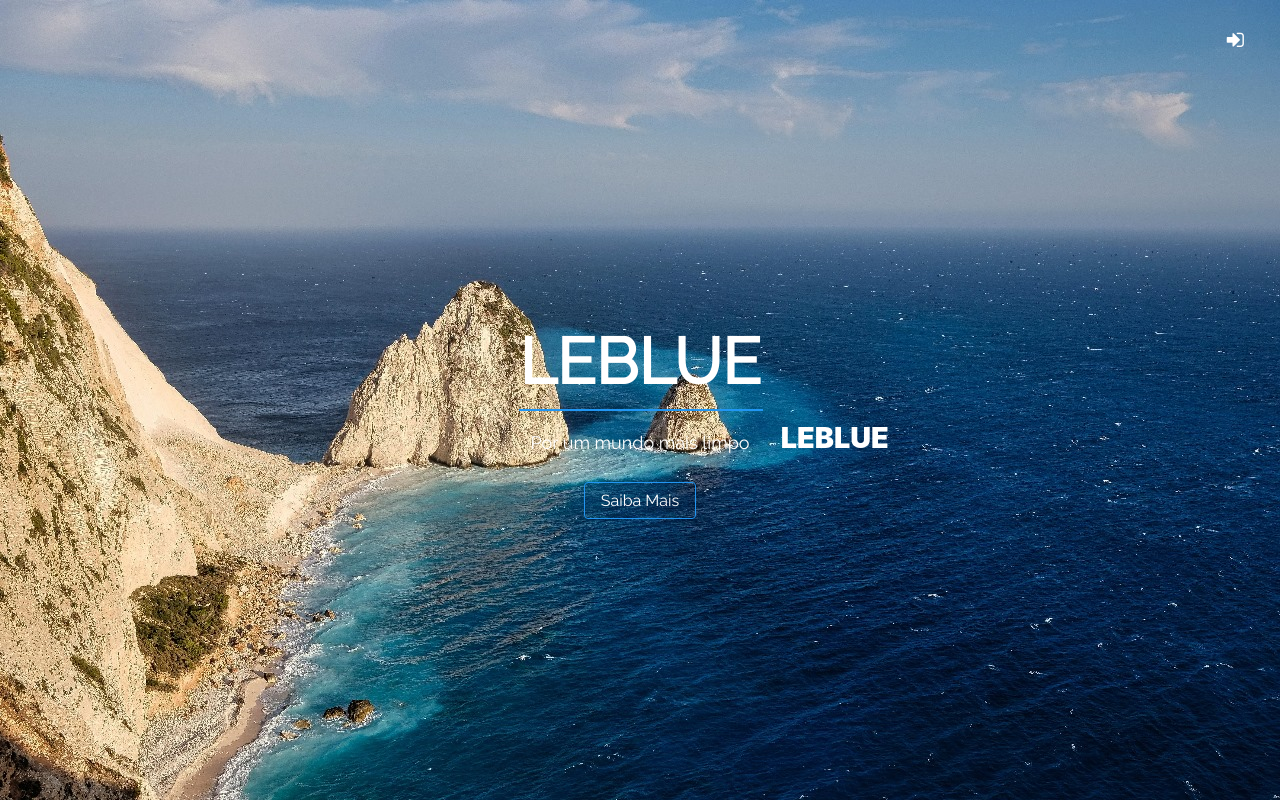
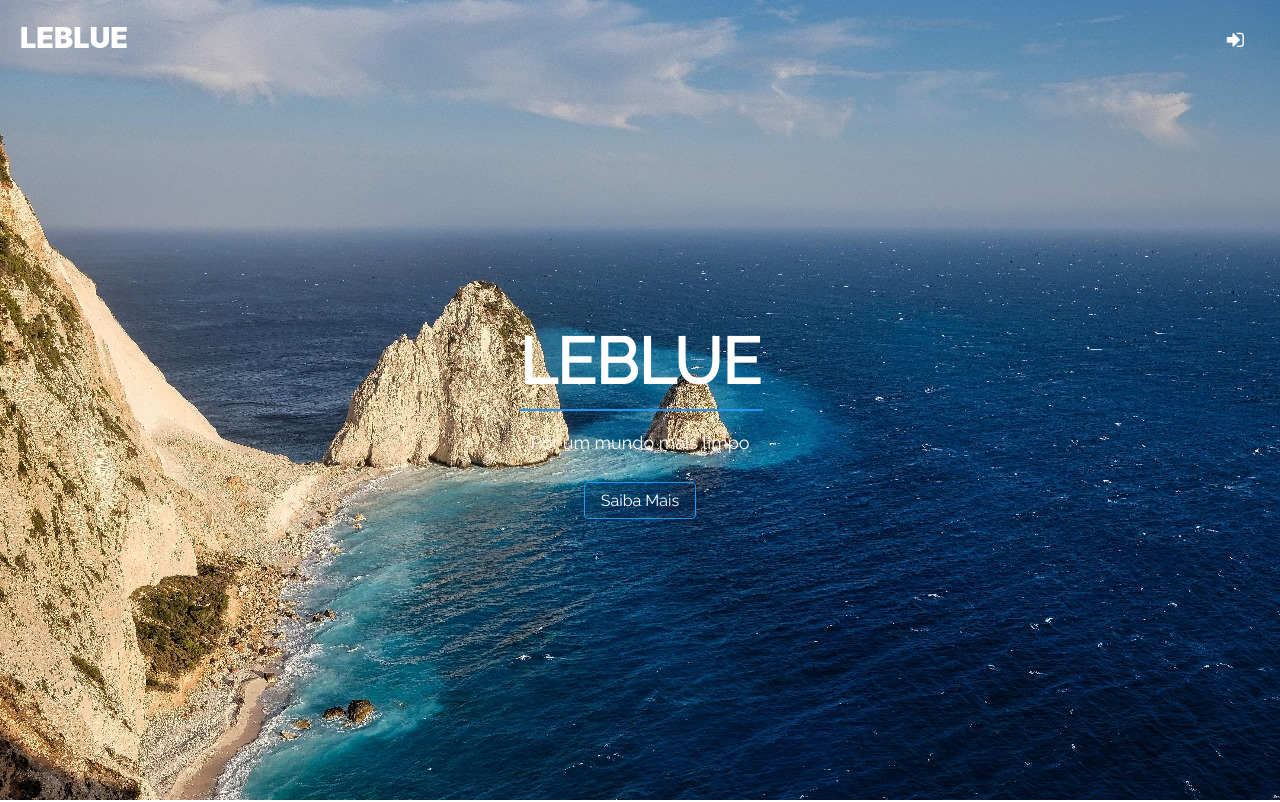
Before and after one commit to djxlma/LeBlue_Site, a plain HTML site: page teste.html in a window 1280 px wide. Shown: the top 802 px of the page. Drawn offline with Linux system fonts and the light colour scheme; a web font is replaced by a local one.

Commit message:
atualizoes design 2.0

```diff
--- a/teste.css
+++ b/teste.css
@@ -1,7 +1,9 @@
 body, html {
-    height: 100%;
+    margin: 0;
+    height: 100%
+}
+body, h1 {
     font-family: "Raleway", sans-serif;
-    margin: 0;
 }
 html{
     scroll-behavior: smooth;
@@ -24,10 +26,9 @@ p {
     font-size: 1rem;
     line-height: 1.5;
 }
-
 .imagemfundo {
     background-image: url(img/fundin.jpg);
-    min-height: 100%;
+    min-height: 100vh;
     background-size: cover;
     display: flex;
     justify-content: center;
@@ -102,17 +103,24 @@ p {
                 0 6px 20px 0 rgba(0, 0, 0, 0.19);
 
 }
-.leblueNav .textoLeblue {
+.leblueNav {
+    position: absolute;
+    top: 0;
+    left: 0;
+    padding: 20px;
+}
+.textoLeblue {
     font-size: 1.8rem;
     font-weight: 900;
     margin: 0;
-    position: absolute;
-    right: auto;
-    padding: 20px;
     color: white;
     text-transform: uppercase;
     line-height: inherit;
     white-space: nowrap;
     text-decoration: none;
     font-family: "Inter UI", -apple-system, BlinkMacSystemFont, "Segoe UI", Roboto, "Helvetica Neue", Arial, sans-serif, "Apple Color Emoji", "Segoe UI Emoji", "Segoe UI Symbol";
+    transition: color 0.3s;
 }
+.textoLeblue:hover {
+    color: #2196F3;
+}
```
Also changed, not shown: teste.html (+0 -2 lines).
